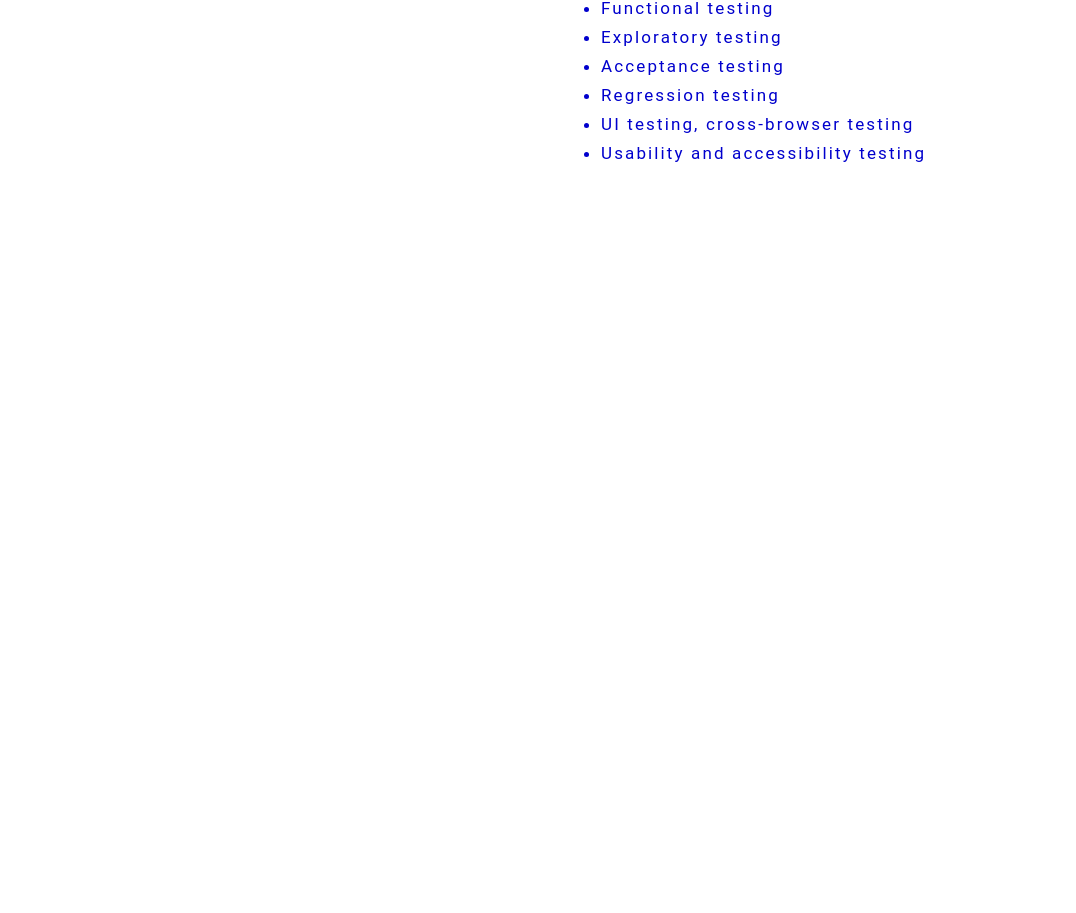
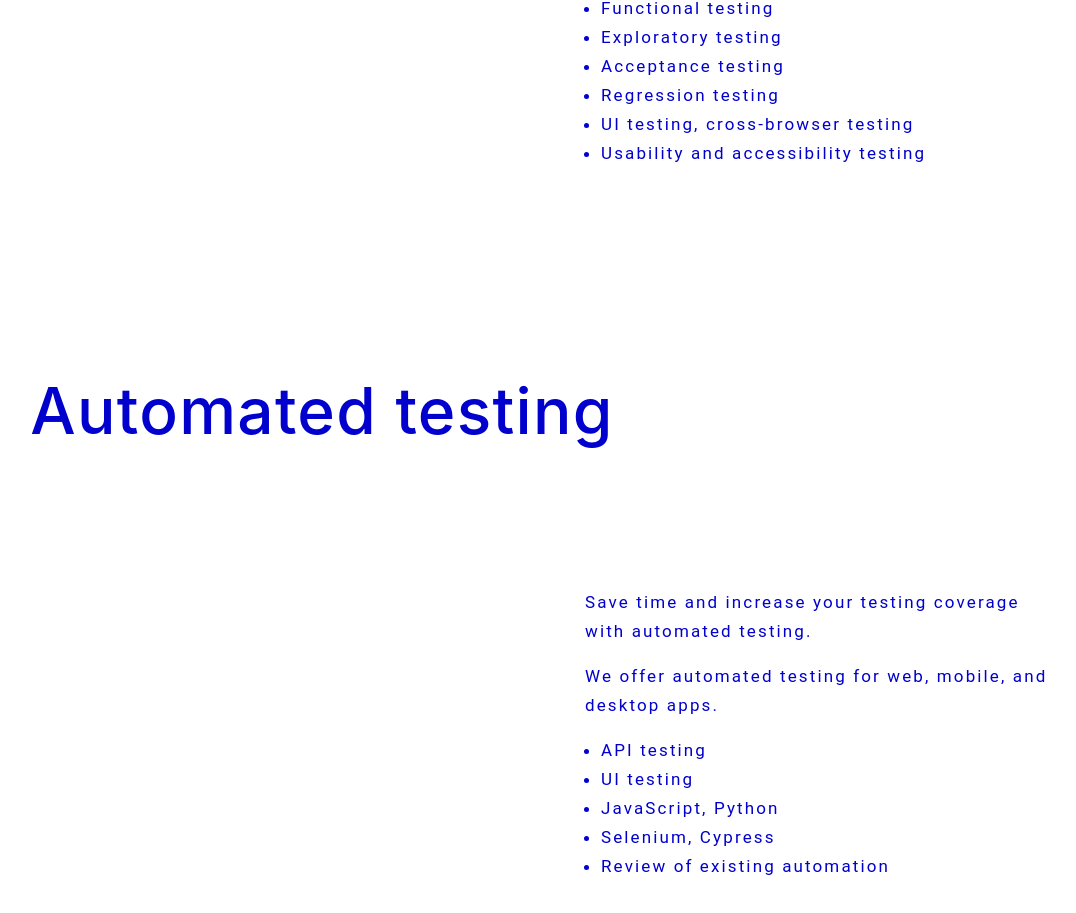
Before and after one commit to Morrism1/workshop-project, a React (Create React App) app: page / in a window 1280 px wide. Shown: the part 3914-4827 px from the top of the page, without its empty margins (23-1099 px from the left). Before the commit the page ends 4146 px from the top, so only its background shows below. Built offline with nearby package versions, Linux system fonts and the light colour scheme.

Commit message:
Add page five to app.js

```diff
--- a/src/components/App.js
+++ b/src/components/App.js
@@ -4,6 +4,7 @@ import Button from './Button';
 import { pageTwoH2, pageTwoDownpart } from './PageTwo';
 import { pageThreeH2, pageThreeDownpart } from './PageThree';
 import { pageFourH2, pageFourDownContent } from './PageFour';
+import { pageFiveH2, pageFiveDownContent } from './PageFive';
 
 function App() {
   const h2 = (
@@ -45,6 +46,13 @@ function App() {
           bg={'bg-white'}
         />
       </div>
+      <div>
+        <GenericPage
+          header={pageFiveH2}
+          body={pageFiveDownContent}
+          bg={'bg-white'}
+        />
+      </div>
     </>
   );
 }
```
